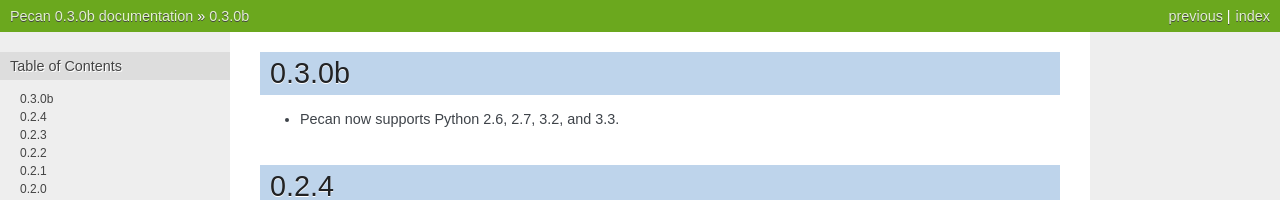
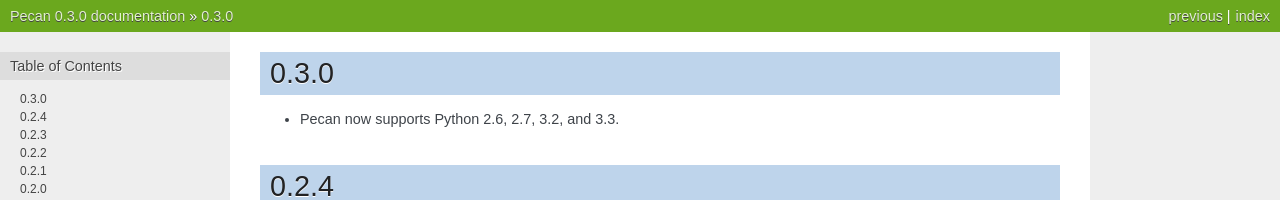
Before and after one commit to stackforge/pecan, a Sphinx documentation site: the page built from docs/source/changes.rst, in a window 1280 px wide and 900 px high. Shown: the top 200 px of the window. Built offline with Sphinx 7.4.7, drawn with Linux system fonts in a browser that asks for light colours; some of the changed text lies outside the part shown.

Commit message:
Updating version to 0.3.0.

```diff
--- a/docs/source/changes.rst
+++ b/docs/source/changes.rst
@@ -1,5 +1,5 @@
-0.3.0b
-======
+0.3.0
+=====
 * Pecan now supports Python 2.6, 2.7, 3.2, and 3.3.
 
 0.2.4
--- a/docs/source/conf.py
+++ b/docs/source/conf.py
@@ -51,7 +51,7 @@
 # The short X.Y version.
 version = '0.3.0'
 # The full version, including alpha/beta/rc tags.
-release = '0.3.0b'
+release = '0.3.0'
 
 # The language for content autogenerated by Sphinx. Refer to documentation
 # for a list of supported languages.
--- a/setup.py
+++ b/setup.py
@@ -2,7 +2,7 @@
 
 from setuptools import setup, find_packages
 
-version = '0.3.0b'
+version = '0.3.0'
 
 #
 # determine requirements
```
